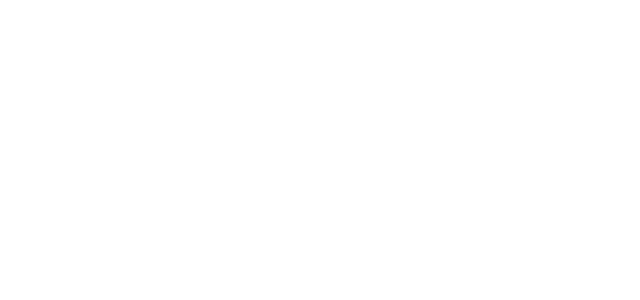
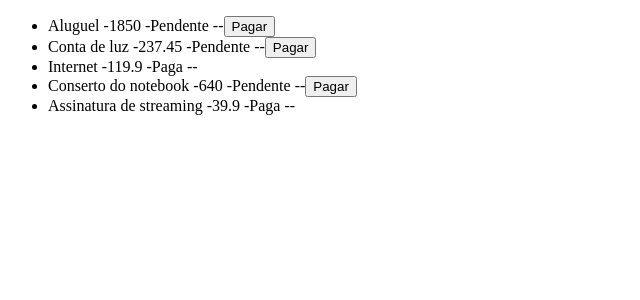
Before and after one commit to daviarendreis/moneylance-frontend, a React (Vite) app: page / in a window 1280 px wide. Shown: the top 300 px of the page, without its empty margins (0-640 px from the left). Built offline with nearby package versions, Linux system fonts and the light colour scheme.

Commit message:
feat(bills): render bills list with paid toggle and loading/error/empty states

```diff
--- a/index.html
+++ b/index.html
@@ -2,9 +2,8 @@
 <html lang="en">
   <head>
     <meta charset="UTF-8" />
-    <link rel="icon" type="image/svg+xml" href="/favicon.svg" />
     <meta name="viewport" content="width=device-width, initial-scale=1.0" />
-    <title>moneylance-frontend</title>
+    <title>Money Lance</title>
   </head>
   <body>
     <div id="root"></div>
--- a/src/App.tsx
+++ b/src/App.tsx
@@ -1,7 +1,13 @@
+import BillsList from "./components/BillsList"
+import useBills from "./hooks/useBills"
+
 function App() {
-    return (
-      <></>
-    )
+  const { bills, error, loading, markAsPaid } = useBills()
+
+  if (loading) return <p>Carregando...</p>
+  if (error) return <p>{error}</p>
+  if (bills.length === 0) return <p>Nenhuma conta cadastrada</p>
+  return <BillsList bills={bills} markAsPaid={markAsPaid}/>
 }
 
 export default App
--- /dev/null
+++ b/src/components/BillsList.tsx
@@ -0,0 +1,23 @@
+import type { Bill } from "../types/bill";
+
+interface BillsListProps {
+    bills: Bill[]
+    markAsPaid: (id: string) => void
+}
+
+export default function BillsList ({bills, markAsPaid}: BillsListProps) {
+    return (
+        <ul>
+            {bills.map(bill => (
+                <li key={bill.id}>
+                    <span>{bill.description} -
+                          {bill.amount} -
+                          {bill.isPaid ? "Paga" : "Pendente"} --
+                          {!bill.isPaid ? <button onClick={() => markAsPaid(bill.id)}>Pagar</button> : null }
+                    </span>
+                </li>
+
+            ))}
+        </ul>
+    )
+}
--- a/src/hooks/useBills.tsx
+++ b/src/hooks/useBills.tsx
@@ -14,5 +14,9 @@ export default function useBills() {
         .finally(() => setLoading(false))
     }, [])
 
-    return { bills, error, loading}
+    function markAsPaid (id: string) {
+        setBills((state) => state.map((bill) => (bill.id === id ? {...bill, isPaid: true} : bill)))
+    }
+
+    return { bills, error, loading, markAsPaid}
 }
```
